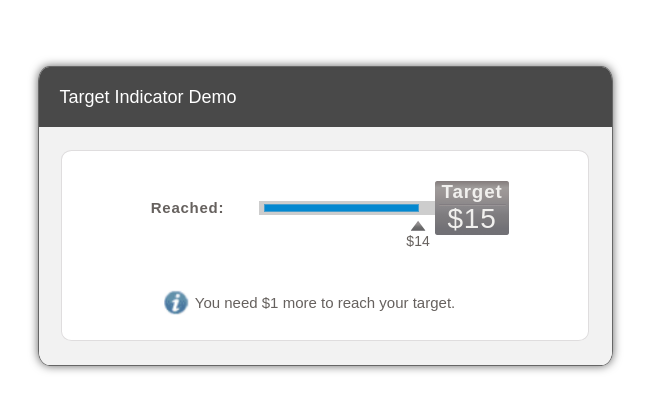
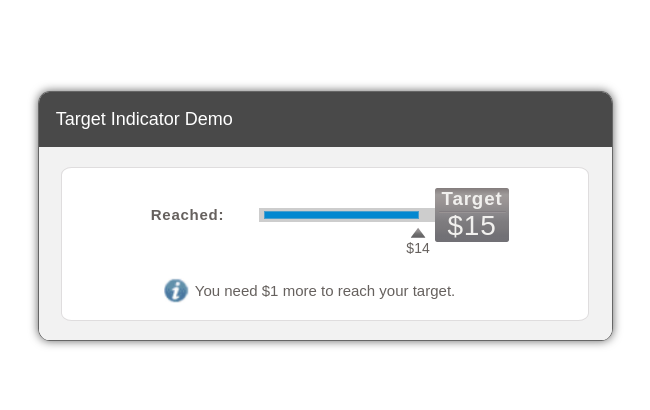
Before and after one commit to Vasyah/Reshalo1, a plain HTML site: page index.html in a window 1280 px wide. Shown: the part 184-594 px from the top of the page, without its empty margins (315-965 px from the left). Drawn offline with Linux system fonts and the light colour scheme.

Commit message:
changes about height bug on 200px

```diff
--- a/main.css
+++ b/main.css
@@ -25,23 +25,22 @@ body{
     height: 100vh;
 
 }
-
+/* wrapper start */
 .container{
-    min-height: 300px;
-    max-height: 300px;
+    min-height: 250px;
+    max-height: 270px;
     min-width: 575px;
     width: 30%;
-    height: 40%;
+    height: 27%;
     display: -webkit-box;
     display: flex;
-    -webkit-box-pack: center;
-            justify-content: center;
+    -webkit-box-pack: stretch;
+            justify-content: stretch;
     -webkit-box-align: center;
             align-items: center;
     -webkit-box-orient: vertical;
     -webkit-box-direction: normal;
             flex-direction: column;
-
 }
 .body__container{
     border: 0.5px solid #666666;
@@ -51,39 +50,34 @@ body{
     border-radius: 2%/5%;
     overflow: hidden;
     margin: 6rem;
+}
+/* wrapper end */
 
-}
 /* heading start  */
 .heading{
     width: 100%;
-    max-height: 60px;
     /* блок занимает 20% места по высоте */
-    -webkit-box-flex:1;
-            flex:1
+    -webkit-box-flex:2 1 20%;
+            flex:1 1 20%;
 }
 .container__heading{
-    position: relative;
+    /* position: relative; */
     text-align: left;
     background-color: #494949;
     color: #fff;
     font-size: 1.8rem;
 }
 .heading__text{
-    position: absolute;
-    top: 50%;
-    -webkit-transform: translateY(-50%);
-    transform: translateY(-50%);
-    margin-left: 21px;
+    margin: 3%;
 }
 /* heading end */
 
 /* content start */
 .content{
-
     width: 100%;
     /* блок занимает 80% места по высоте */
-    -webkit-box-flex: 4;
-            flex: 4;
+    -webkit-box-flex: 4 1 80%;
+            flex: 4 1 80%;
     display: -webkit-box;
     display: flex;
     -webkit-box-pack: center;
@@ -113,6 +107,7 @@ body{
     border: 0.5px solid #dfddde;
     color: #66615e;
 }
+/* content end */
 
 /* indicator start */
 .indicator{
@@ -127,12 +122,10 @@ body{
 .indicator__title{
     font-size: 1.5rem;
     letter-spacing: 0.05em;
-
 }
 .bar{
     width: 48%;
     height: 25%;
-
 }
 .indicator__bar{
     background-color: #cdcdcd;
@@ -142,7 +135,6 @@ body{
     -webkit-box-align: center;
             align-items: center;
     margin-right: 0px;
-
 }
 .indicator_status-bar{
     position: relative;
@@ -151,7 +143,6 @@ body{
     background-color: #0488d0;
     border: 0.5px solid #4a9ecc;
     margin-left: 5px;
-
 }
 .indicator_status-bar::before, ::after{
     position: absolute;
@@ -229,9 +220,6 @@ body{
      #908c8d, #888689, #7e7c7f,
      #7a787b, #727176, #717075);
 }
-
-
-
 /* indicator end */
 
 /* note start */
@@ -254,7 +242,9 @@ body{
     -webkit-transform: translateY(-15%);
             transform: translateY(-15%);
 }
+/* note end */
 
+/* media start */
 @media (max-width: 600px) {
     .container{
         transform: scale(0.8);
@@ -312,4 +302,11 @@ body{
         -webkit-transform: translate(55%, -5%);
                 transform: translate(55%, -5%);
     }
+    .heading{
+        max-height: 60px;
+    }
+    .content{
+        max-height: 190px;
+    }
 }
+/* media end */
```
Also changed, not shown: index.html (+1 -1 lines).
